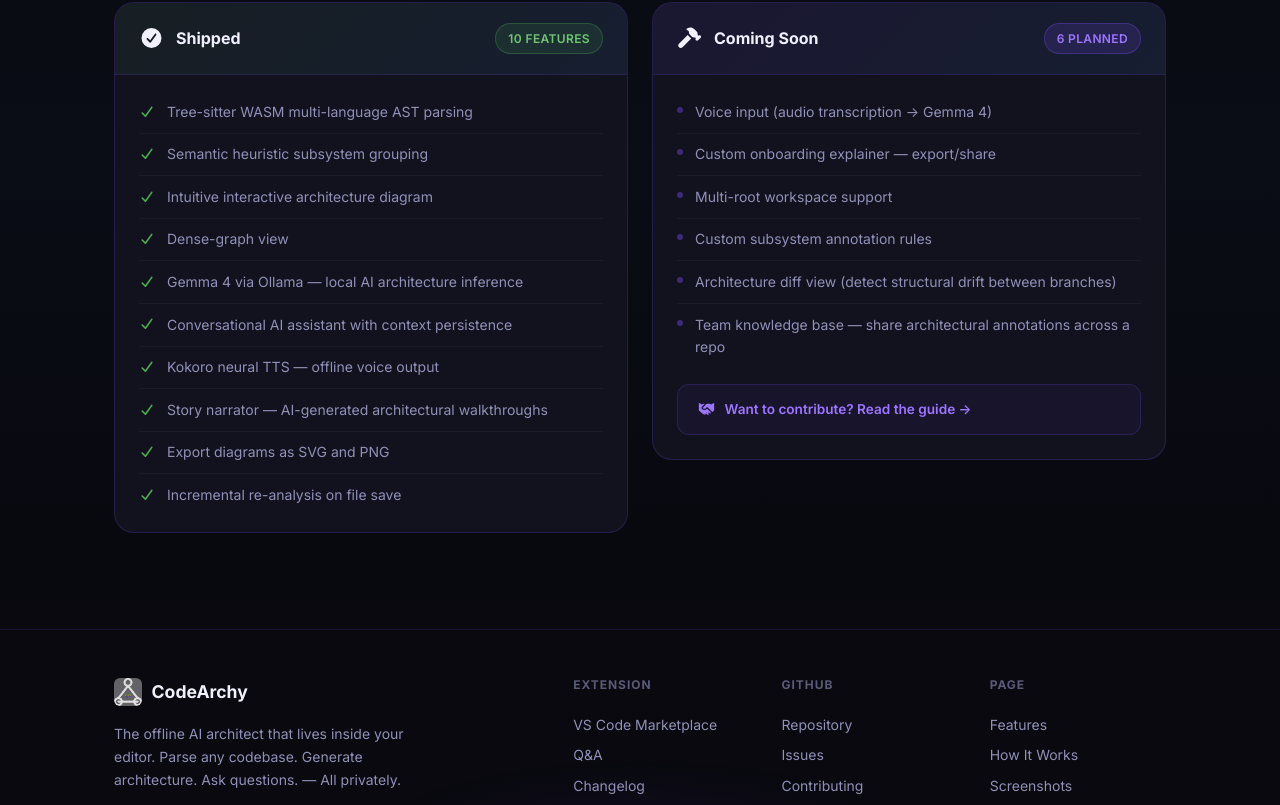
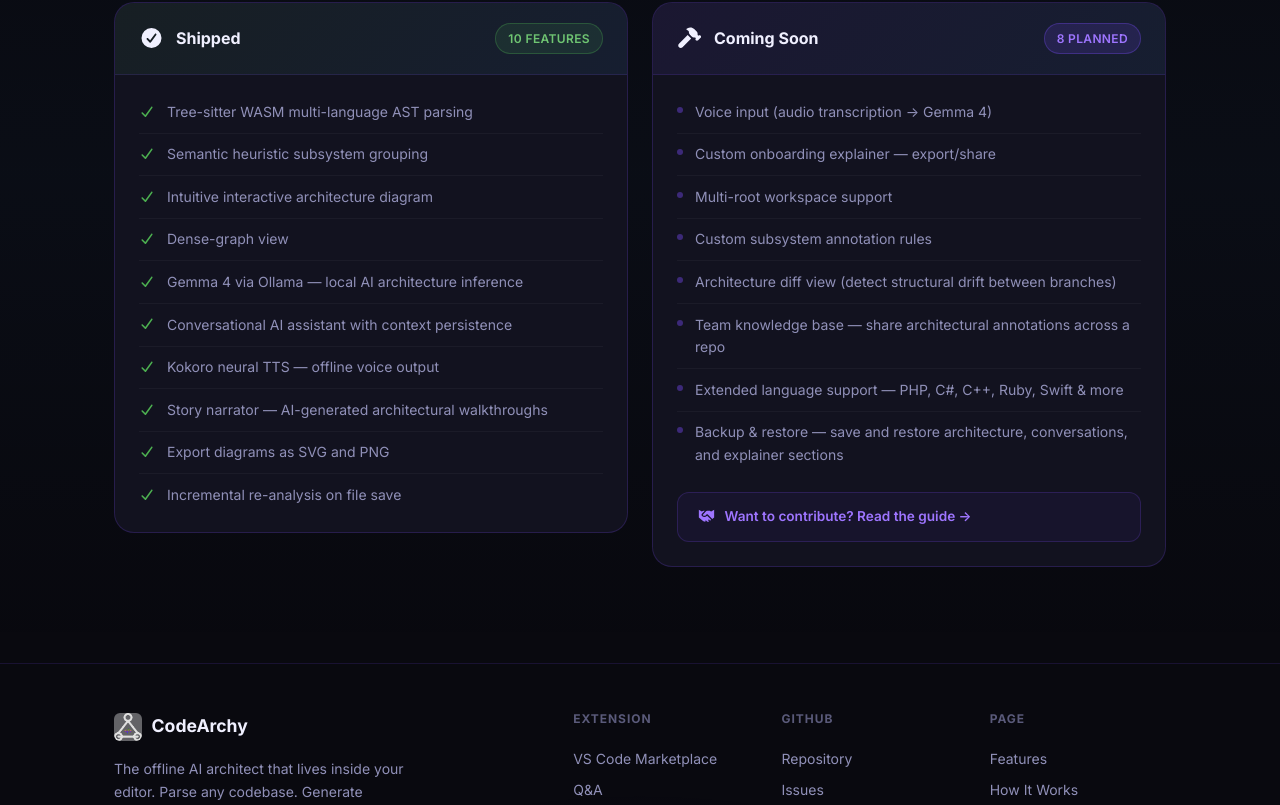
Before and after one commit to CodeArchy/codearchy-web, a React (Vite) app: page / in a window 1280 px wide. Shown: the part 6808-7613 px from the top of the page. Built offline with nearby package versions, Linux system fonts and the light colour scheme.

Commit message:
feat: Enhance roadmap with extended language support and backup features 📜💾

```diff
--- a/src/components/Roadmap/Roadmap.jsx
+++ b/src/components/Roadmap/Roadmap.jsx
@@ -22,6 +22,8 @@ const UPCOMING = [
   'Custom subsystem annotation rules',
   'Architecture diff view (detect structural drift between branches)',
   'Team knowledge base — share architectural annotations across a repo',
+  'Extended language support — PHP, C#, C++, Ruby, Swift & more',
+  'Backup & restore — save and restore architecture, conversations, and explainer sections',
 ]
 
 export default function Roadmap() {
```
